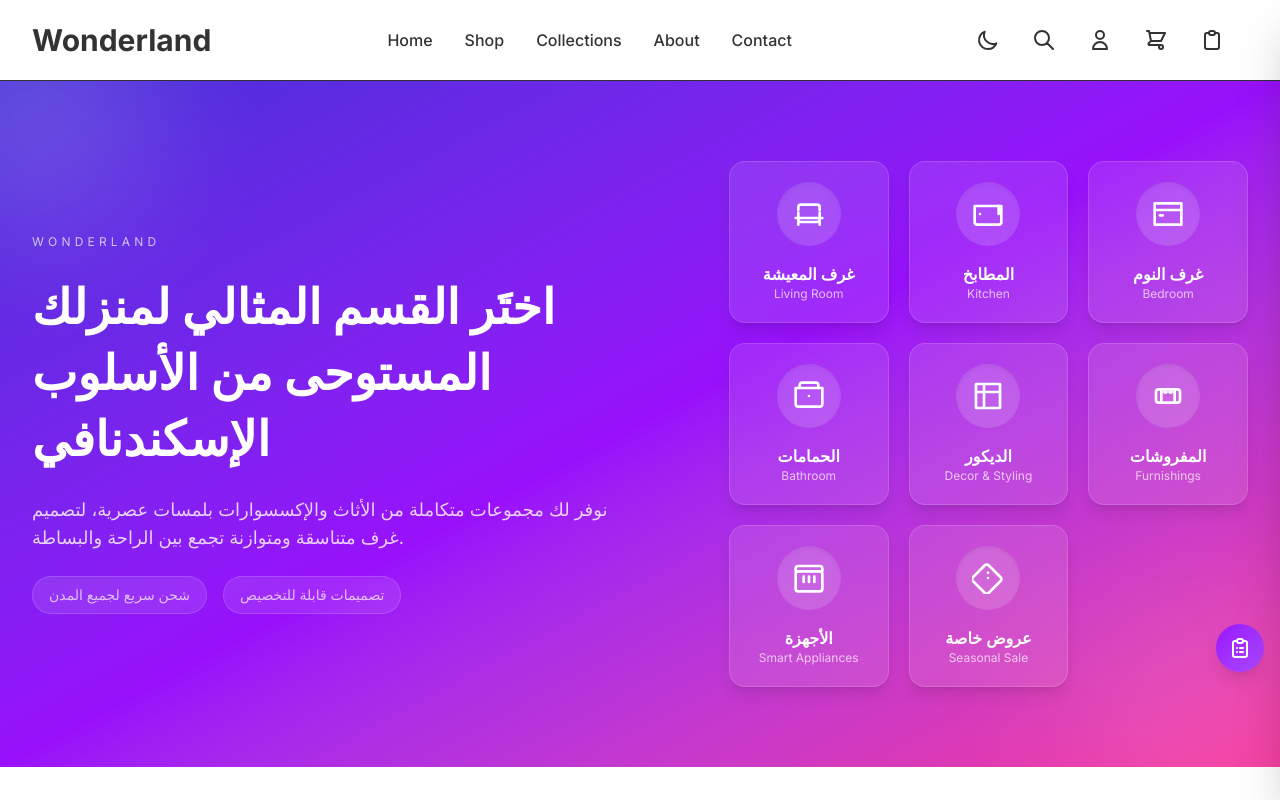
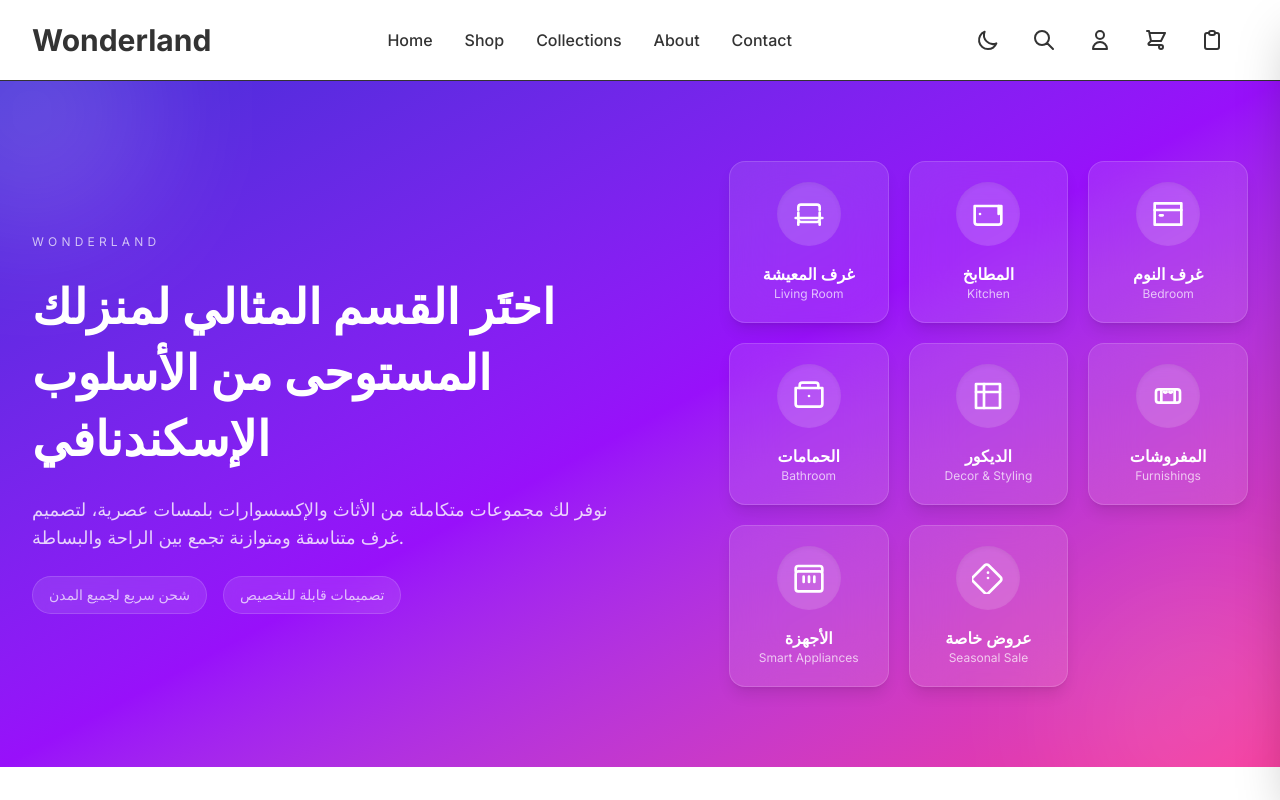
Before and after one commit to ibraheemYG/wonderland, a Next.js app: page / in a window 1280 px wide. Shown: the top 800 px of the page. Built offline with nearby package versions, Linux system fonts and the light colour scheme.

Commit message:
Fix: Google OAuth Render support, remove quick survey sidebar, remove survey notification animation

```diff
--- a/src/components/ClientLayout.tsx
+++ b/src/components/ClientLayout.tsx
@@ -6,7 +6,6 @@ import { usePathname } from 'next/navigation';
 import Header from './Header';
 import Footer from './Footer';
 import SideCart from './SideCart';
-import SurveySidebar from './SurveySidebar';
 import SurveySuggestion from './SurveySuggestion';
 
 export default function ClientLayout({ children }: { children: React.ReactNode }) {
@@ -27,7 +26,6 @@ export default function ClientLayout({ children }: { children: React.ReactNode }
       {children}
       <Footer />
       <SideCart />
-      <SurveySidebar />
       <SurveySuggestion />
     </>
   );
--- a/src/components/SurveySidebar.tsx
+++ /dev/null
@@ -1,28 +0,0 @@
-'use client';
-
-import { useState } from 'react';
-import SurveyForm from './SurveyForm';
-
-export default function SurveySidebar() {
-  const [isOpen, setIsOpen] = useState(false);
-
-  return (
-    <>
-      {/* Survey Button */}
-      <button
-        onClick={() => setIsOpen(true)}
-        className="fixed right-4 bottom-32 z-30 p-3 rounded-full bg-gradient-to-br from-purple-600 to-purple-500 hover:from-purple-700 hover:to-purple-600 text-white shadow-lg hover:shadow-xl transition transform hover:scale-110"
-        title="استبيان سريع"
-      >
-        <svg xmlns="http://www.w3.org/2000/svg" className="h-6 w-6" fill="none" viewBox="0 0 24 24" stroke="currentColor">
-          <path strokeLinecap="round" strokeLinejoin="round" strokeWidth={2} d="M9 5H7a2 2 0 00-2 2v12a2 2 0 002 2h10a2 2 0 002-2V7a2 2 0 00-2-2h-2M9 5a2 2 0 002 2h2a2 2 0 002-2M9 5a2 2 0 012-2h2a2 2 0 012 2m-3 7h3m-3 4h3m-6-4h.01M9 16h.01" />
-        </svg>
-      </button>
-
-      {/* Survey Form Modal */}
-      {isOpen && (
-        <SurveyForm onClose={() => setIsOpen(false)} />
-      )}
-    </>
-  );
-}
--- a/src/components/SurveySuggestion.tsx
+++ b/src/components/SurveySuggestion.tsx
@@ -28,7 +28,7 @@ export default function SurveySuggestion() {
   }
 
   return (
-    <div className="fixed bottom-24 right-4 z-40 max-w-sm animate-bounce">
+    <div className="fixed bottom-24 right-4 z-40 max-w-sm">
       <div className="bg-gradient-to-br from-amber-500 to-orange-500 rounded-lg shadow-2xl p-4 border border-white/20">
         <div className="flex gap-3 items-start">
           <span className="text-2xl">🎁</span>
```
